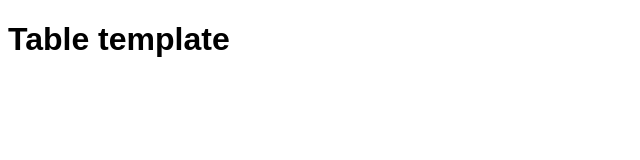
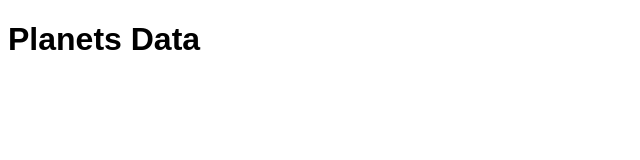
Before and after one commit to santiago1619/santiago1619.github.io, a plain HTML site: page LAB2/part2/blank-template.html in a window 1280 px wide. Shown: the whole page, without its empty margins (0-640 px from the left). Drawn offline with Linux system fonts and the light colour scheme.

Commit message:
added tittle
added plants data tittle

```diff
--- a/LAB2/part2/blank-template.html
+++ b/LAB2/part2/blank-template.html
@@ -7,7 +7,7 @@
     <link href="minimal-table.css" rel="stylesheet" type="text/css">
   </head>
   <body>
-    <h1>Table template</h1>
+    <h1>Planets Data</h1>
 
 
   </body>
```
